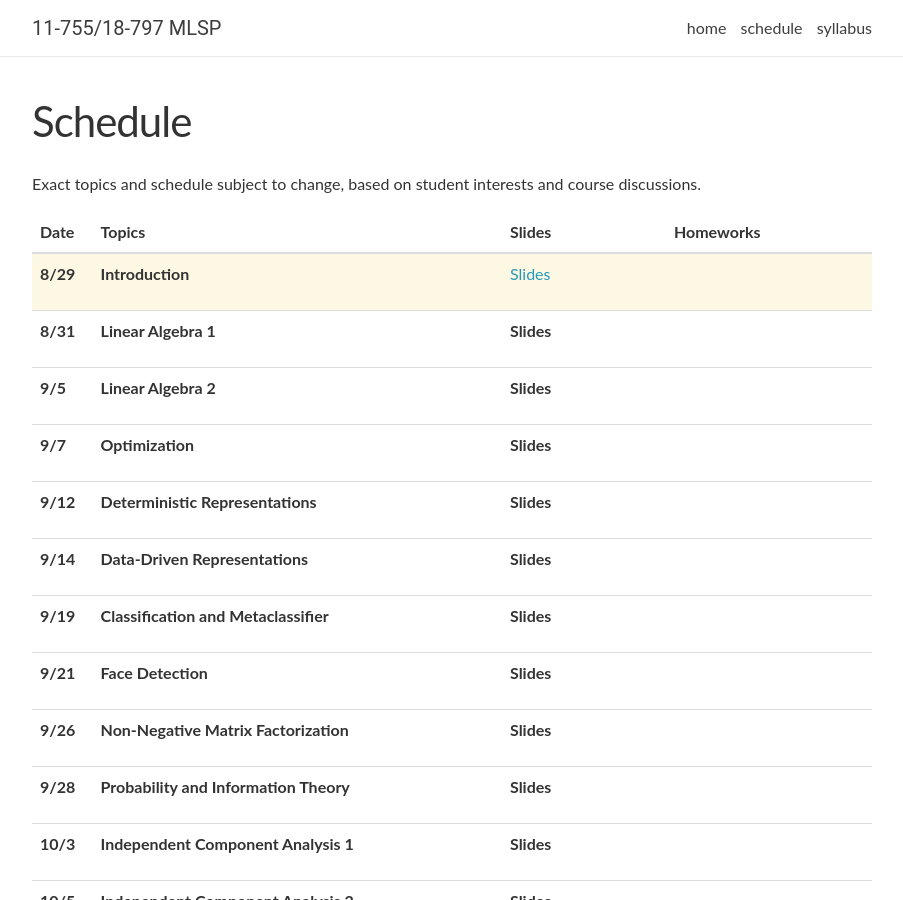
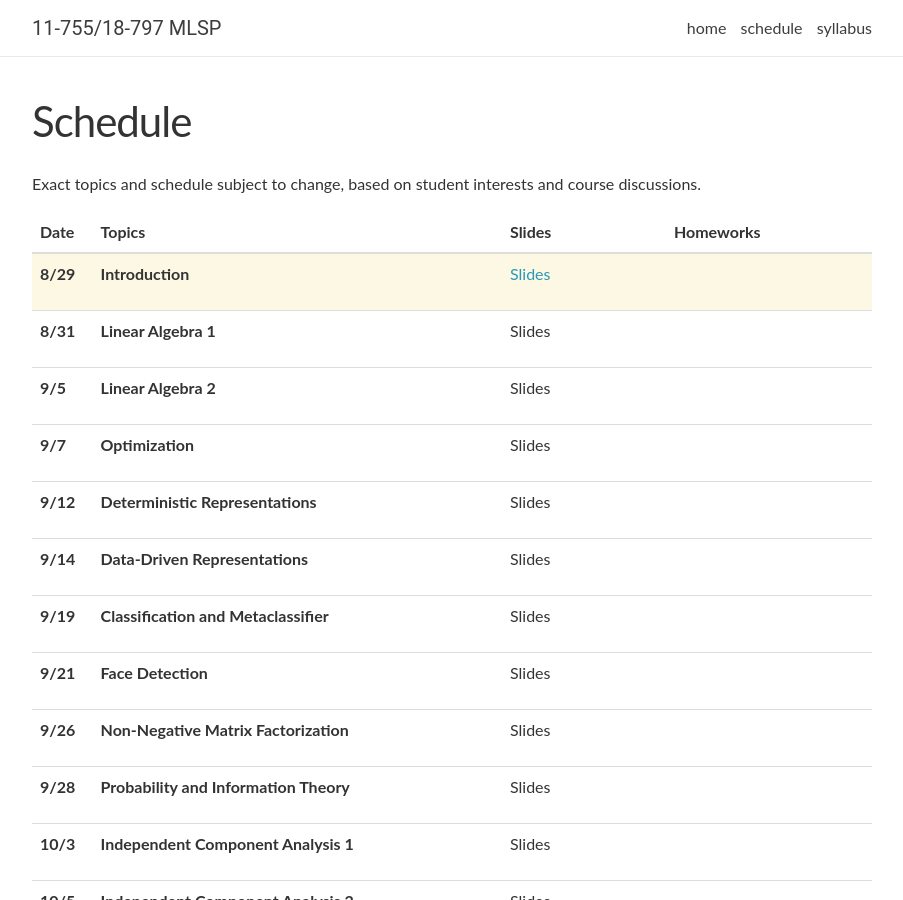
Before and after one commit to cmu-mlsp/cmu-11-755-website, a Jekyll site: the page built from fall2023/_pages/schedule.md, in a window 1280 px wide and 900 px high. Shown: the whole window, without its empty margins (188-1091 px from the left). Built offline with Jekyll 4.4.1, drawn with Linux system fonts in a browser that asks for light colours; nearby versions of some CDN libraries; comment, search, counter and statistics services are not loaded.

```diff
--- a/_data/lectures_2023.yml
+++ b/_data/lectures_2023.yml
@@ -12,7 +12,7 @@
     <strong>Linear Algebra 1</strong>
   topics:
   slides: >
-    <strong>Slides</strong>
+    Slides
   readings:
   Homeworks:
 
@@ -22,7 +22,7 @@
     <strong>Linear Algebra 2</strong>
   topics:
   slides: >
-    <strong>Slides</strong>
+    Slides
   readings:
   Homeworks:
 
@@ -31,7 +31,7 @@
     <strong>Optimization</strong>
   topics:
   slides: >
-    <strong>Slides</strong>
+    Slides
   readings:
   Homeworks:
 
@@ -40,7 +40,7 @@
     <strong>Deterministic Representations</strong>
   topics:
   slides: >
-    <strong>Slides</strong>
+    Slides
   readings:
   Homeworks:
 
@@ -49,7 +49,7 @@
     <strong>Data-Driven Representations</strong>
   topics:
   slides: >
-    <strong>Slides</strong>
+    Slides
   readings:
   Homeworks:
 
@@ -58,7 +58,7 @@
     <strong>Classification and Metaclassifier</strong>
   topics:
   slides: >
-    <strong>Slides</strong>
+    Slides
   readings:
   Homeworks:
 
@@ -67,7 +67,7 @@
     <strong>Face Detection</strong>
   topics:
   slides: >
-    <strong>Slides</strong>
+    Slides
   readings:
   Homeworks:
 
@@ -76,7 +76,7 @@
     <strong>Non-Negative Matrix Factorization</strong>
   topics:
   slides: >
-    <strong>Slides</strong>
+    Slides
   readings:
   Homeworks:
 
@@ -85,7 +85,7 @@
     <strong>Probability and Information Theory</strong>
   topics:
   slides: >
-    <strong>Slides</strong>
+    Slides
   readings:
   Homeworks:
 
@@ -94,7 +94,7 @@
     <strong>Independent Component Analysis 1</strong>
   topics:
   slides: >
-    <strong>Slides</strong>
+    Slides
   readings:
   Homeworks:
 
@@ -103,7 +103,7 @@
     <strong>Independent Component Analysis 2</strong>
   topics:
   slides: >
-    <strong>Slides</strong>
+    Slides
   readings:
   Homeworks:
 
@@ -112,7 +112,7 @@
     <strong>Clustering</strong>
   topics:
   slides: >
-    <strong>Slides</strong>
+    Slides
   readings:
   Homeworks:
 
@@ -121,7 +121,7 @@
     <strong>Dictionary Representations</strong>
   topics:
   slides: >
-    <strong>Slides</strong>
+    Slides
   readings:
   Homeworks:
 
@@ -130,7 +130,7 @@
     <strong>No Class</strong>
   topics:
   slides: >
-    <strong>Slides</strong>
+    Slides
   readings:
   Homeworks:
 
@@ -139,7 +139,7 @@
     <strong>No Class</strong>
   topics:
   slides: >
-    <strong>Slides</strong>
+    Slides
   readings:
   Homeworks:
 
@@ -148,7 +148,7 @@
     <strong>Guest lecture: Compressive Sensing</strong>
   topics:
   slides: >
-    <strong>Slides</strong>
+    Slides
   readings:
   Homeworks:
 
@@ -157,7 +157,7 @@
     <strong>Regression and Prediction</strong>
   topics:
   slides: >
-    <strong>Slides</strong>
+    Slides
   readings:
   Homeworks:
 
@@ -166,7 +166,7 @@
     <strong>Linear Classifier</strong>
   topics:
   slides: >
-    <strong>Slides</strong>
+    Slides
   readings:
   Homeworks:
 
@@ -175,7 +175,7 @@
     <strong>Expectation Maximization 1</strong>
   topics:
   slides: >
-    <strong>Slides</strong>
+    Slides
   readings:
   Homeworks:
 
@@ -184,7 +184,7 @@
     <strong>No Class</strong>
   topics:
   slides: >
-    <strong>Slides</strong>
+    Slides
   readings:
   Homeworks:
 
@@ -193,7 +193,7 @@
     <strong>Expectation Maximization 2</strong>
   topics:
   slides: >
-    <strong>Slides</strong>
+    Slides
   readings:
   Homeworks:
 
@@ -202,7 +202,7 @@
     <strong>Factor Analysis</strong>
   topics:
   slides: >
-    <strong>Slides</strong>
+    Slides
   readings:
   Homeworks:
 
@@ -211,7 +211,7 @@
     <strong>Supervised Representation</strong>
   topics:
   slides: >
-    <strong>Slides</strong>
+    Slides
   readings:
   Homeworks:
 
@@ -220,7 +220,7 @@
     <strong>Hidden Markov Models 1</strong>
   topics:
   slides: >
-    <strong>Slides</strong>
+    Slides
   readings:
   Homeworks:
 
@@ -229,7 +229,7 @@
     <strong>No Class</strong>
   topics:
   slides: >
-    <strong>Slides</strong>
+    Slides
   readings:
   Homeworks:
 
@@ -238,7 +238,7 @@
     <strong>Hidden Markov Models 2</strong>
   topics:
   slides: >
-    <strong>Slides</strong>
+    Slides
   readings:
   Homeworks:
 
@@ -247,7 +247,7 @@
     <strong>Non-Linear Dynamical Systems</strong>
   topics:
   slides: >
-    <strong>Slides</strong>
+    Slides
   readings:
   Homeworks:
 
@@ -256,7 +256,7 @@
     <strong>Kalman Filtering 1</strong>
   topics:
   slides: >
-    <strong>Slides</strong>
+    Slides
   readings:
   Homeworks:
 
@@ -265,6 +265,6 @@
     <strong>Kalman Filtering 2</strong>
   topics:
   slides: >
-    <strong>Slides</strong>
+    Slides
   readings:
   Homeworks:
```
